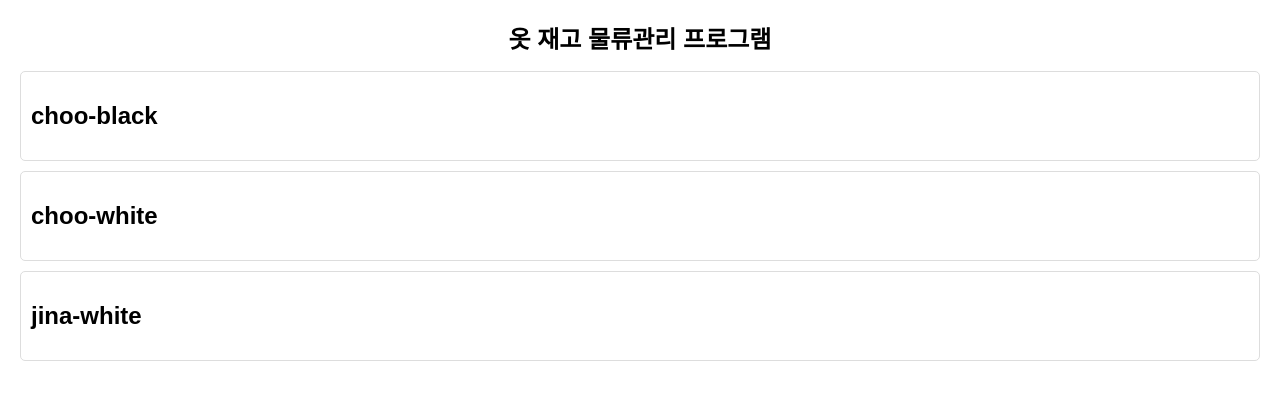
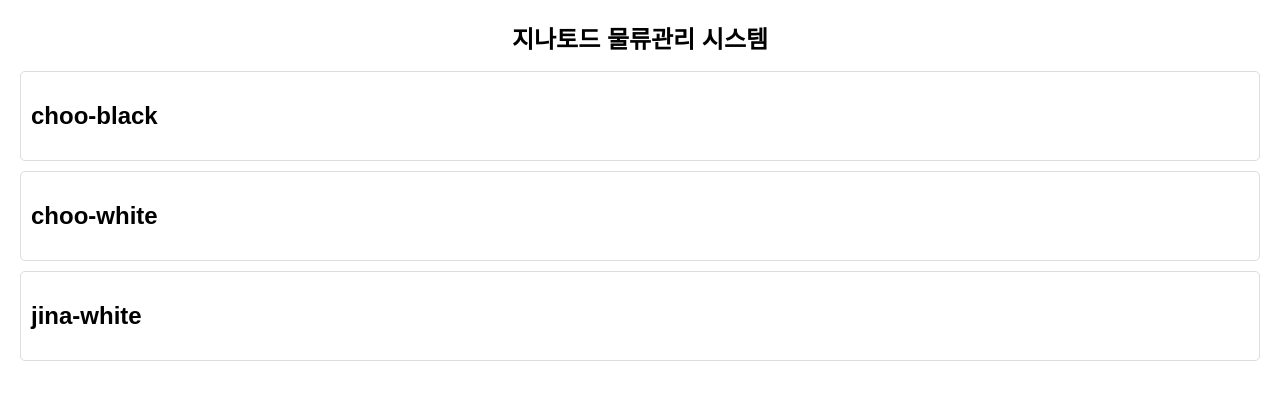
Before and after one commit to hwangdal22/clothing-inventory, a plain HTML site: page index.html in a window 1280 px wide. Drawn offline with Linux system fonts and the light colour scheme; no server answers.

Commit message:
Update index.html

```diff
--- a/index.html
+++ b/index.html
@@ -1,7 +1,7 @@
 <!DOCTYPE html>
 <html>
 <head>
-  <title>Clothing Inventory Management</title>
+  <title>지나토드 물류관리 시스템</title>
   <meta name="viewport" content="width=device-width, initial-scale=1">
   <script src="https://www.gstatic.com/firebasejs/8.6.8/firebase-app.js"></script>
   <script src="https://www.gstatic.com/firebasejs/8.6.8/firebase-firestore.js"></script>
@@ -188,7 +188,7 @@
   </script>
 </head>
 <body>
-  <h1>옷 재고 물류관리 프로그램</h1>
+  <h1>지나토드 물류관리 시스템</h1>
   <div id="inventory"></div>
 </body>
 </html>
```
